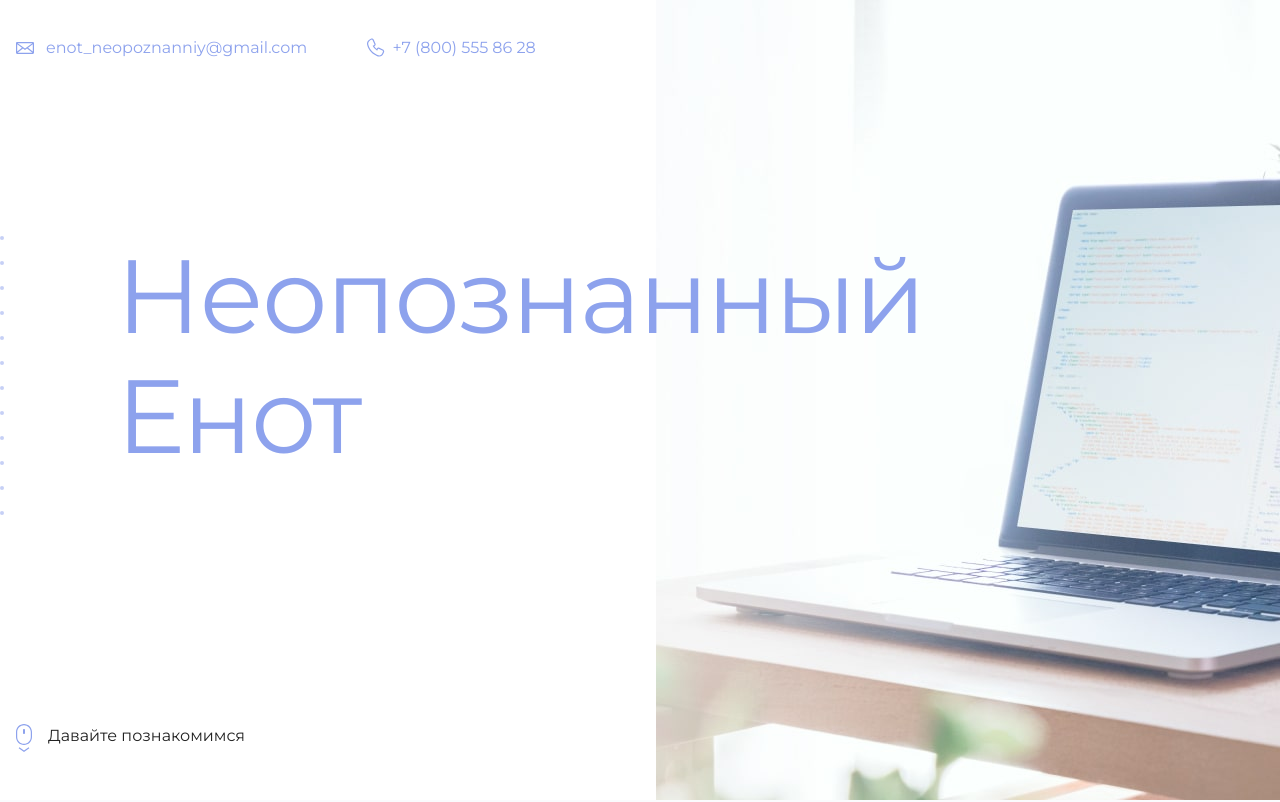
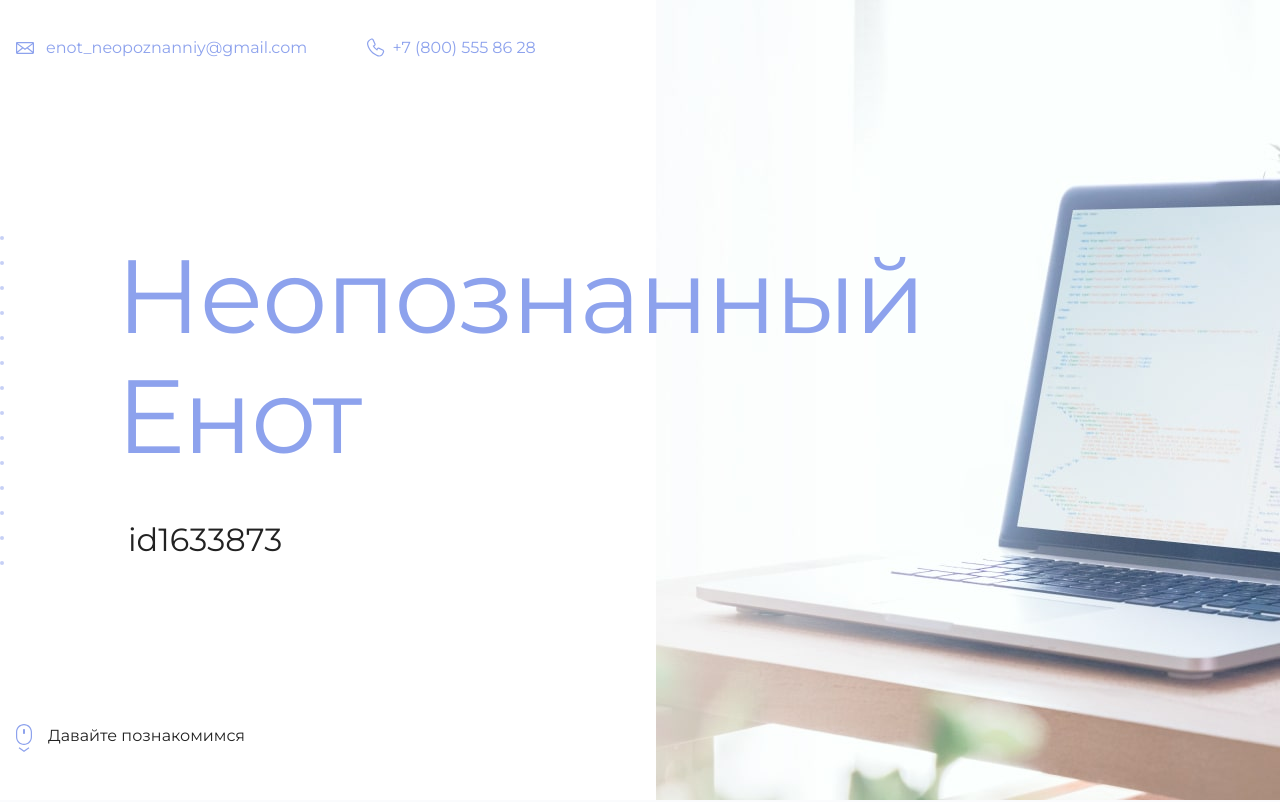
Before and after one commit to MarinaPanova97/github-pages-last, a plain HTML site: page index.html in a window 1280 px wide. Shown: the top 802 px of the page. Drawn offline with Linux system fonts and the light colour scheme.

Commit message:
добавляет id

```diff
--- a/index.html
+++ b/index.html
@@ -19,7 +19,7 @@
       <section class="hero-image">
         <div class="container">
           <h1 class="heading">Неопознанный Енот</h1>
-          <p><!-- Тут ваш id на сайте Академии --></p>
+          <p>id1633873</p>
         </div>
       </section>
 
```
